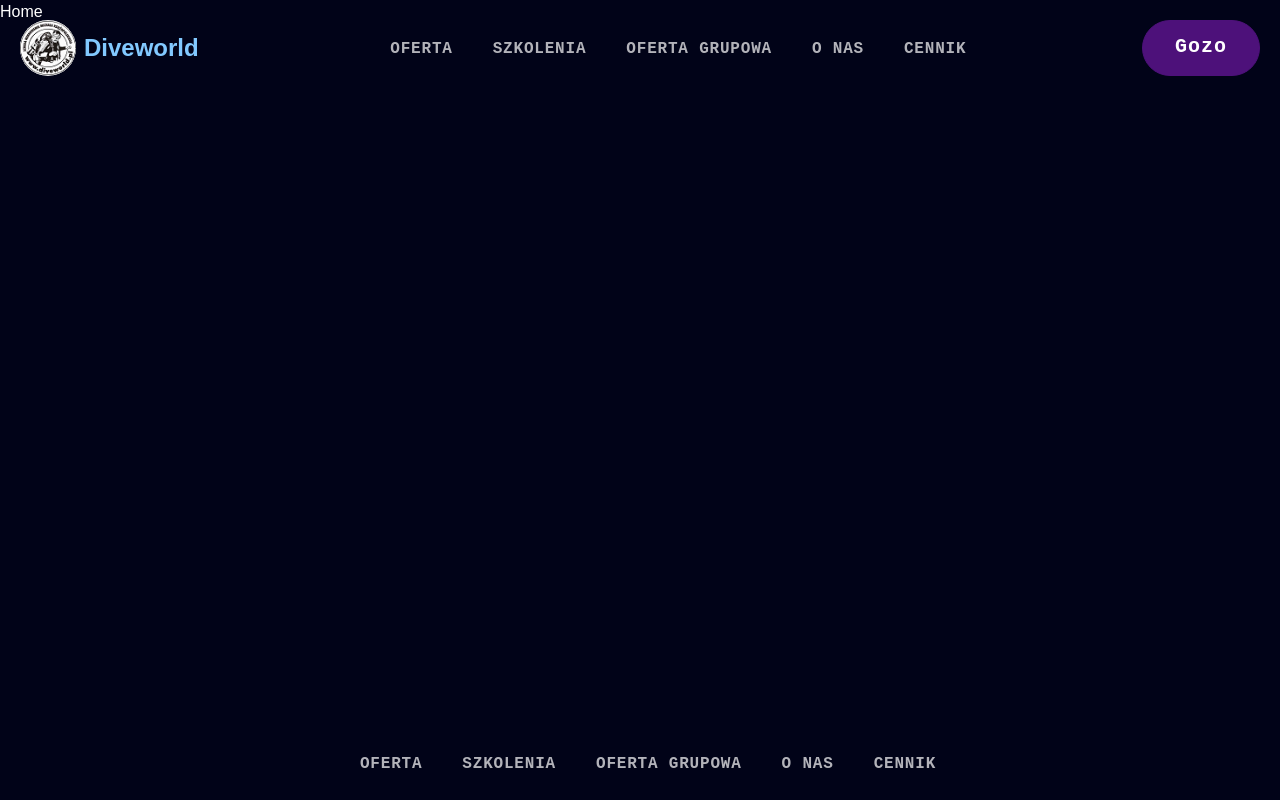
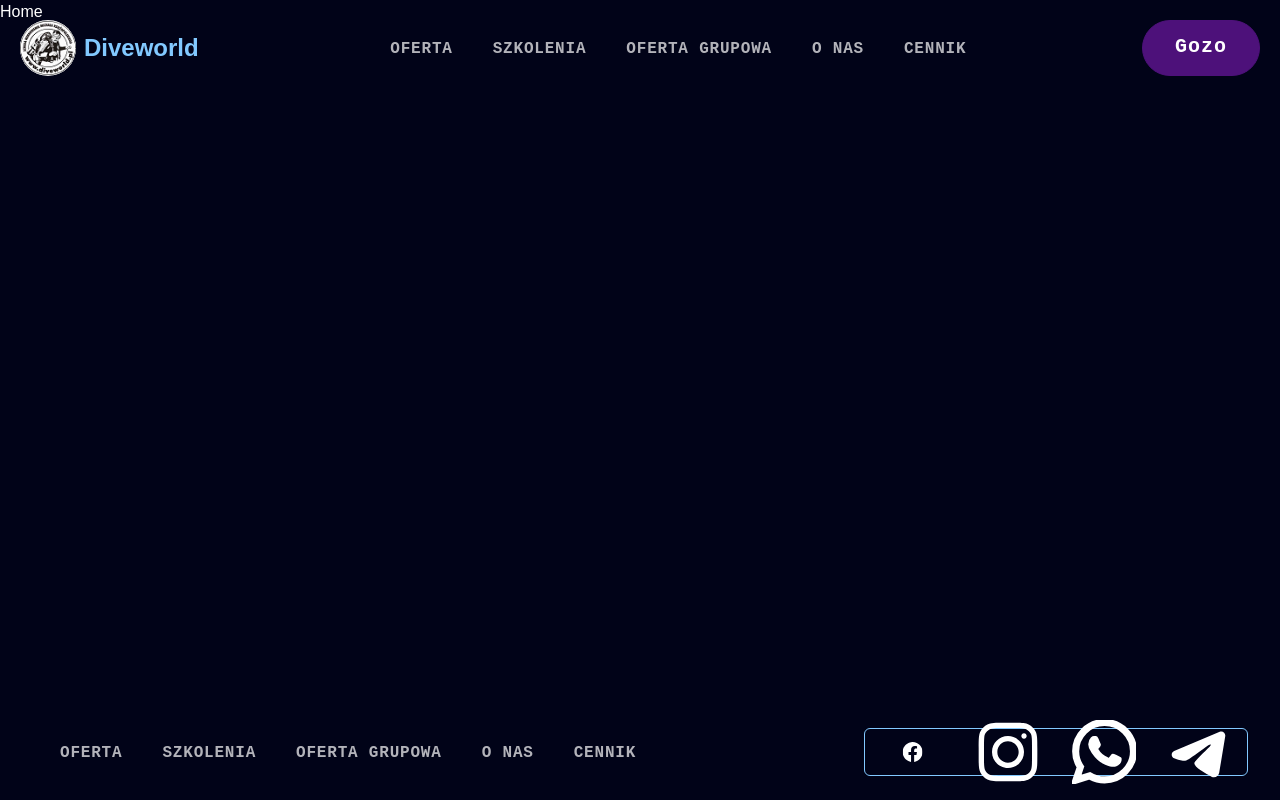
Before and after one commit to MattFvnDev/Diveworld, a React (Vite) app: page / in a window 1280 px wide. Built offline with nearby package versions, Linux system fonts and the light colour scheme.

Commit message:
Footer UI SocialIcons UI

```diff
--- a/src/components/Footer.jsx
+++ b/src/components/Footer.jsx
@@ -1,12 +1,15 @@
-import {Links} from "./"
+import { Links, SocialIcons } from "./"
 
 const Footer = () => {
   return (
-    <footer className="mx-auto max-w-screen-2xl flex items-center gap-12 px-5 py-6 sm:px-8 md:items-start">
-      <div className="flex flex-col gap-12 lg:w-full lg:flex-row lg:items-center lg:justify-between">
-        <nav>
-          <Links/>
-        </nav>
+    <footer>
+      <div className="mx-auto max-w-screen-2xl flex items-center gap-12 px-5 py-6 sm:px-8 md:items-start">
+        <div className="flex flex-col gap-8 lg:gap-5 lg:w-full lg:flex-row lg:items-center lg:justify-between">
+          <nav>
+            <Links />
+          </nav>
+          <SocialIcons />
+        </div>
       </div>
     </footer>
   )
```
